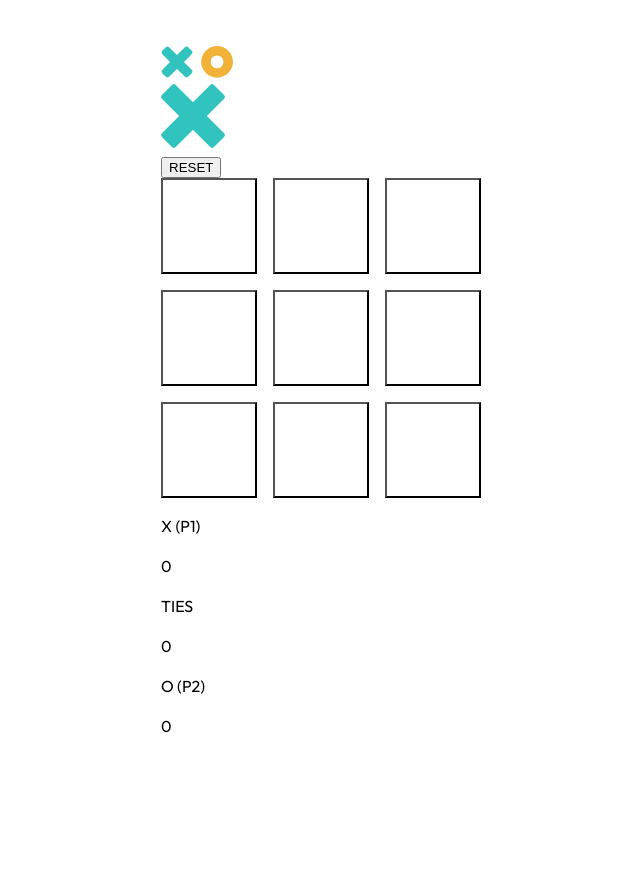
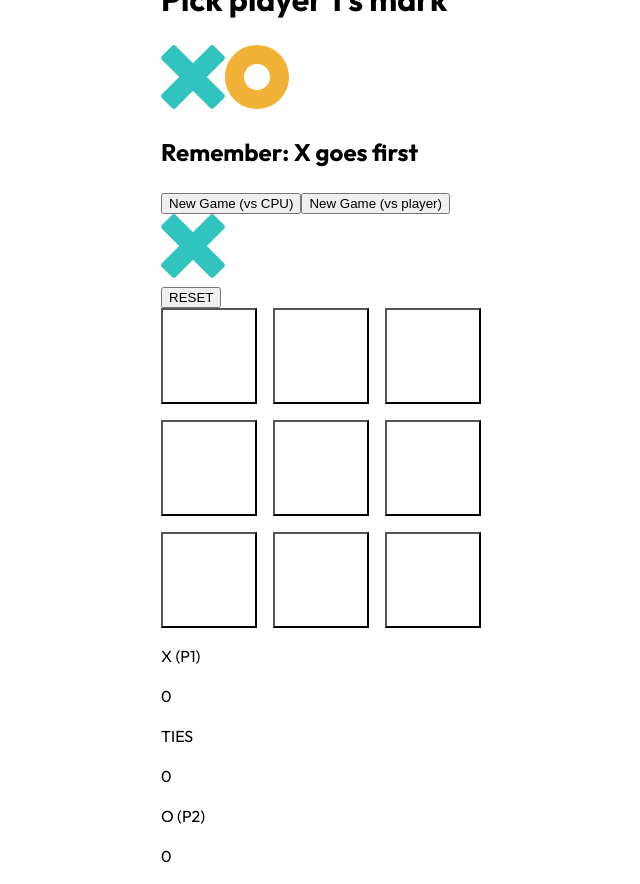
Before and after one commit to eburza/tic-tac-toe-game, a React (Vite) app: page / in a window 1280 px wide. Shown: the whole page, without its empty margins (319-959 px from the left). Before the commit the page ends 800 px from the top, so only its background shows below. Built offline with nearby package versions, Linux system fonts and the light colour scheme.

Commit message:
Add a feature to save a new state when a user chooses to play against the CPU  or another player

```diff
--- a/src/App.jsx
+++ b/src/App.jsx
@@ -3,7 +3,7 @@ import GameContext from './Context'
 import { boardArray } from './data/boardArray'
 import { winPattern } from './data/winPattern'
 import Logo from './assets/logo.svg'
-// import GameStart from './GameStart'
+import GameStart from './GameStart'
 import Game from './Game'
 import Modal from './components/Modal'
 
@@ -21,6 +21,30 @@ export default function App() {
   const [ tiesScore, setTiesScore ] = useState(0)
   const [ modalState, setModalState ] = useState(false)
 
+  //on game start
+  const onPlayerChange = useCallback((state) => {
+    setPlayerX(state)
+  }, [])
+
+  function onGameCpuChange(gameStatus){
+    setGameCpu(gameStatus)
+    setGamePlayer(false)
+  }
+
+  function onGamePlayerChange(gameStatus) {
+    setGamePlayer(gameStatus)
+    setGameCpu(false)
+  }
+
+  useEffect(() => {
+    console.log(`Player X state updated: ${playerX}`)
+  }, [playerX])
+
+  useEffect(() => {
+    console.log(`Game started. game player:${gamePlayer}, game cpu ${gameCpu}`)
+  }, [gamePlayer, gameCpu])
+
+  //on current game
   const checkGameState = useCallback( () => {
     let checkWinner = ''
     for( let [a, b, c] of winPattern ) {
@@ -62,21 +86,6 @@ export default function App() {
     console.log(gameState)
   }, [ board, gameState, checkScore ])
 
-  function onGameCpuChange(gameStatus){
-    setGameCpu(gameStatus)
-    console.log(`game cpu: ${gameCpu}`)
-  }
-
-  function onGamePlayerChange(gameStatus) {
-    setGamePlayer(gameStatus)
-    console.log(`game player: ${gamePlayer}`)
-  }
-
-  const onPlayerChange = useCallback((playerStatus) => {
-    setPlayerX(playerStatus)
-    console.log(`is it player x: ${playerX}`)
-  }, [])
-
   const onTurnChange = useCallback(() => {
     setIsXTurn((prevTurn) => {
       const newTurn = !prevTurn
@@ -113,7 +122,7 @@ export default function App() {
       playerXScore, playerOScore, tiesScore
     }}>
       <img src={Logo} alt="Tic Tac Toe logo"/>
-      {/* <GameStart /> */}
+      <GameStart />
       <Game />
       {modalState ? <Modal /> : ''}
     </GameContext.Provider>
--- a/src/GameStart.jsx
+++ b/src/GameStart.jsx
@@ -5,28 +5,30 @@ import Button from './components/Button'
 
 export default function GameStart() {
 
-    const { onGameCpuChange, onGamePlayerChange, onGameStartChange} = useContext(GameContext)
+    const { onGameCpuChange, onGamePlayerChange} = useContext(GameContext)
 
-    function handleGameStartChange() {
-        onGameStartChange(true)
+    function handleGameCpuStart() {
+        onGameCpuChange(true)
+    }
+
+    function handleGamePlayerStart() {
+        onGamePlayerChange(true)
     }
 
     return (
         <>
             <PickPlayer />
             <Button
-                onGameStartChange={onGameCpuChange}
                 buttonText="New Game (vs CPU)"
                 buttonClass="new-game-button button-cpu"
                 buttonId="button-start-cpu"
-                handleClick={handleGameStartChange}
+                handleClick={handleGameCpuStart}
             />
             <Button
-                onGameStartChange={onGamePlayerChange}
                 buttonText="New Game (vs player)"
                 buttonClass="new-game-button button-player"
                 buttonId="button-start-player"
-                handleClick={handleGameStartChange}
+                handleClick={handleGamePlayerStart}
             />
         </>
     )
```
